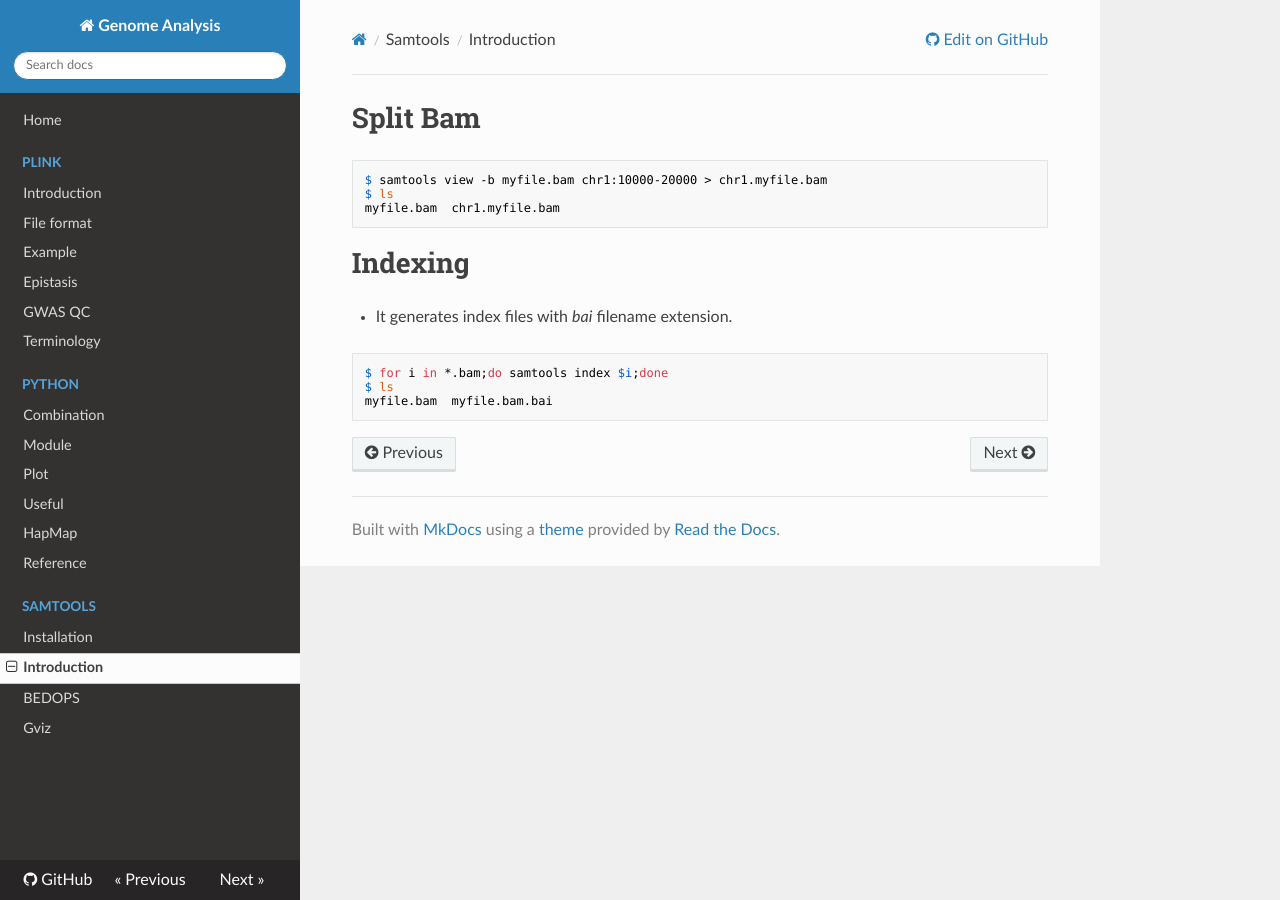
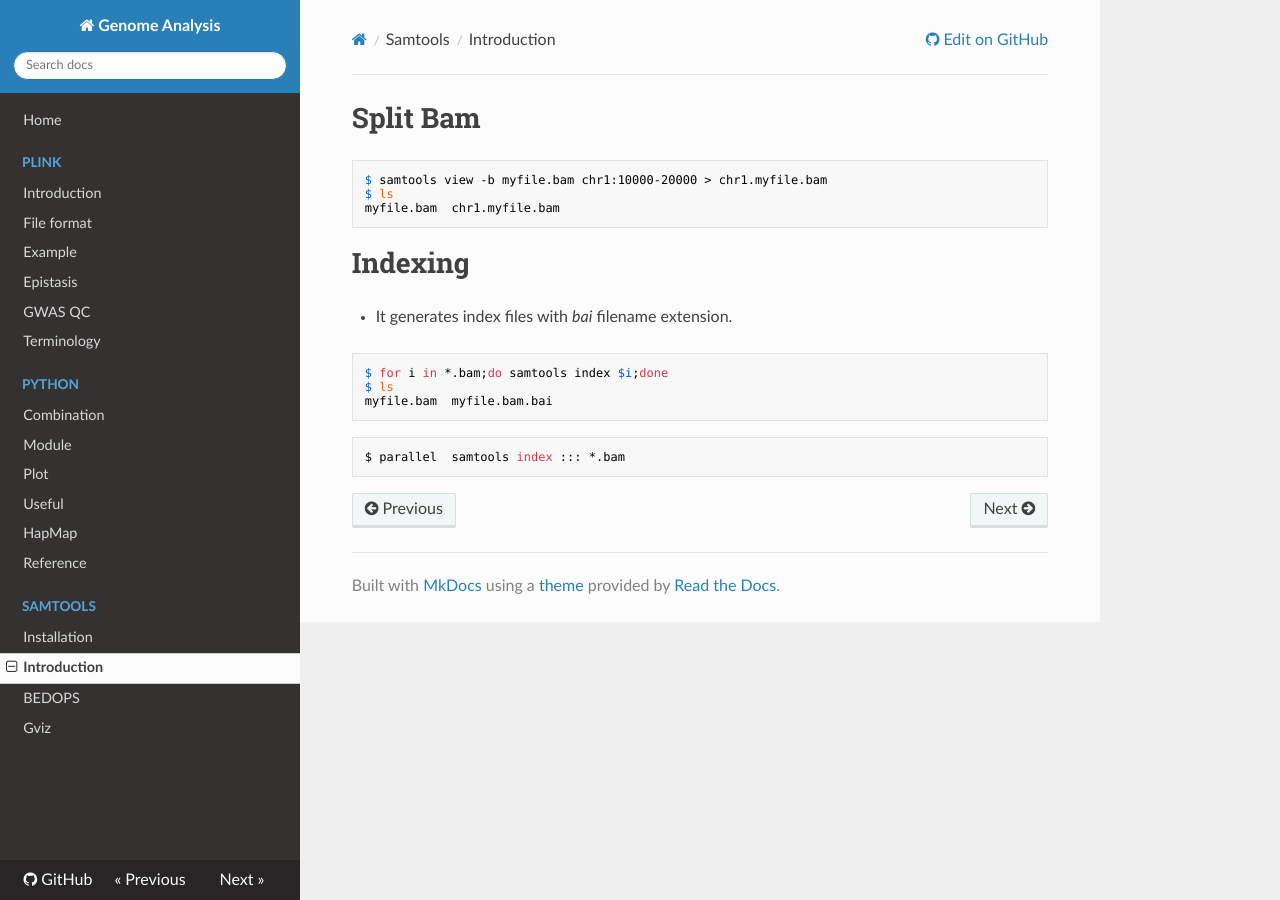
Before and after one commit to WonyoungCho/plink, an MkDocs documentation site: the page built from docs/samtools_int.md, in a window 1280 px wide. Built offline with MkDocs 1.6.1, drawn with Linux system fonts in a browser that asks for light colours; nearby versions of some CDN libraries; old or Windows-style settings are respelled for this version of MkDocs.

Commit message:
Update samtools_int.md

````diff
--- a/docs/samtools_int.md
+++ b/docs/samtools_int.md
@@ -13,3 +13,7 @@ $ for i in *.bam;do samtools index $i;done
 $ ls
 myfile.bam  myfile.bam.bai
 ```
+
+```
+$ parallel  samtools index ::: *.bam
+```
````
